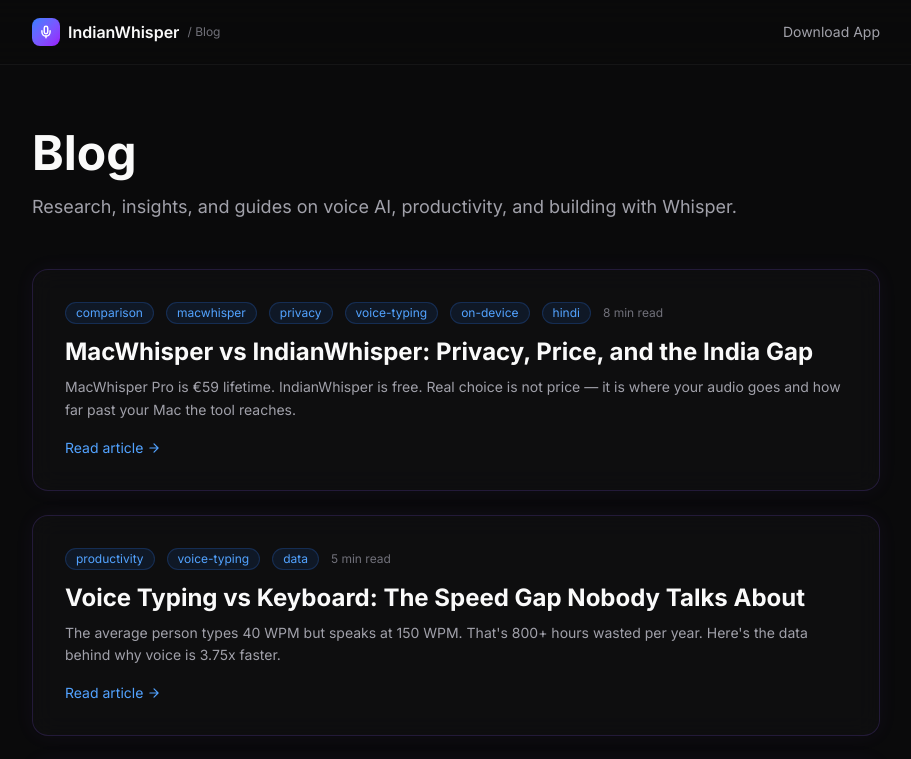
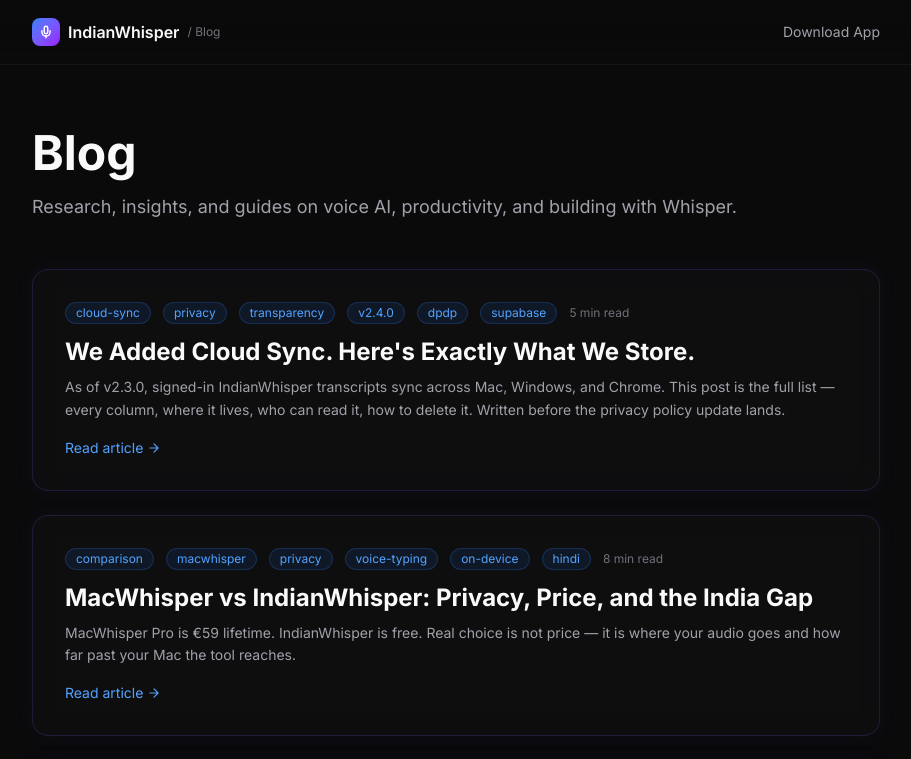
Before and after one commit to aiagentwithdhruv/indian-whisper, a Next.js app: page /blog in a window 1280 px wide. Shown: the top 759 px of the page, without its empty margins (184-1095 px from the left). Built offline with nearby package versions, Linux system fonts and the light colour scheme.

Commit message:
feat(blog): publish "We Added Cloud Sync" transparency post (D-IW-WEB-BLOG-001)

```diff
--- a/app/blog/posts.ts
+++ b/app/blog/posts.ts
@@ -9,6 +9,106 @@
 }
 
 export const posts: BlogPost[] = [
+  {
+    slug: "we-added-cloud-sync",
+    title: "We Added Cloud Sync. Here's Exactly What We Store.",
+    description: "As of v2.3.0, signed-in IndianWhisper transcripts sync across Mac, Windows, and Chrome. This post is the full list — every column, where it lives, who can read it, how to delete it. Written before the privacy policy update lands.",
+    date: "2026-05-12",
+    readTime: "5 min",
+    tags: ["cloud-sync", "privacy", "transparency", "v2.4.0", "dpdp", "supabase"],
+    content: `If you sign in to IndianWhisper as of v2.3.0, every transcription you make is saved to a database we run. This post is the exact list of what is saved, where it lives, who can read it, and how to remove it. Written before the privacy policy update lands this week so nobody has to find this out from fine print.
+
+[IMAGE: Hero — deep-dark BG + neon cyan illustration of three devices (Mac, Windows laptop, Chrome browser) syncing to a cloud labeled "Mumbai." Brand palette only.]
+
+## Why we built cloud sync
+
+The most-requested feature since the Mac app shipped was: "If I dictate something on my MacBook in the morning, why can't I see it on my Windows laptop in the evening?"
+
+The honest answer used to be: every transcript lived only on the device that produced it. Local-first was a privacy choice, but also a sync ceiling. Three apps, three separate libraries.
+
+v2.3.0 lifts that ceiling. Sign in once, and the same transcript library is visible from the Mac app, the Windows app, and the Chrome extension. Search a thing on any device — find it on every device. That is the killer feature, and it does not work without cloud storage.
+
+So we added cloud storage. And we are explaining it on day one.
+
+## Who actually triggers a cloud save
+
+Only signed-in users.
+
+If you do not sign in, the app behaves the same as v1: transcripts live on your device, audio never leaves your machine, our servers know nothing about you. Same promise as the day we shipped.
+
+If you do sign in — for cross-device sync, billing, or future team features — new transcriptions push to the cloud library. Old transcripts that lived locally before v2.3.0 are not retroactively uploaded. Only what you create after sign-in.
+
+There is no separate "send my data to the cloud" toggle. Signing in is the toggle.
+
+## What gets stored — column by column
+
+Here is the actual \`transcripts\` table schema in our Supabase project. Every row is one dictation:
+
+- **\`raw_text\`** — the original Whisper output, full transcript, no truncation
+- **\`cleaned_text\`** — the LLM-polished version (only if you enabled cleanup)
+- **\`language\`** — BCP-47 detected language code (\`hi-IN\`, \`en-IN\`, \`hi-Latn-IN\`, \`gu-IN\`, etc.)
+- **\`model_used\`** — which engine produced the text (\`whisper-tiny\`, \`gemini-2.5-flash\`, etc.)
+- **\`llm_cleanup_model\`** — which LLM you ran cleanup through, or \`null\`
+- **\`duration_seconds\`**, **\`word_count\`**, **\`char_count\`** — basic metadata
+- **\`source\`** — which app captured it (\`mac\`, \`chrome\`, \`windows\`, \`studio-upload\`, \`studio-live\`)
+- **\`kind\`** — type of capture (\`dictation\`, \`meeting\`, \`note\`, \`upload\`)
+- **\`app_context\`** — which app you were dictating into, e.g. \`{"app": "Xcode"}\` on Mac, \`{"host": "gmail.com"}\` in Chrome. Optional and easy to scrub.
+- **\`audio_sha256\`** — a one-way hash of the audio, used so re-syncing the same recording does not create duplicates
+- **\`voice_commands\`** — voice editing commands used in the session, e.g. \`["scratch_that", "delete_word"]\`
+- **\`created_at\`**, **\`updated_at\`** — timestamps
+
+**What is not stored:** the audio file itself. We never see the recording, never save it, never upload it. The \`audio_sha256\` field is a 256-bit fingerprint computed on your device — it lets us detect duplicates without seeing the bytes.
+
+If a column above ever changes — added, renamed, or removed — the migration ships in our open repo before going live in production. Schema is the contract.
+
+## Where the data lives
+
+Supabase, region \`ap-south-1\`. That is the Mumbai data center.
+
+Two reasons. First, latency — typically under 100ms for Indian users, fast enough for search results to feel instant. Second, data residency under the DPDP Act 2023. Personal data of Indian users stays in Indian infrastructure by default. Nothing routes through US data centers for storage or query.
+
+If you are based outside India, your transcripts still live in Mumbai for now. A multi-region option may ship later if demand justifies the operational complexity, but India-first stays the default.
+
+## Who can read your transcripts
+
+Only you.
+
+The database has row-level security on every user-content table. Every query, without exception, is scoped to your user ID by the JWT in your Supabase session. There is no admin escape hatch in the application layer.
+
+Right now, I am the only person with database-admin access, and I have not read a user transcript. When the team grows, access will be logged, auditable, and require a stated reason — and the policy will be public before any new person gets keys.
+
+For sensitive workflows — legal, medical, anything under NDA — the safest move stays the same as v1: do not sign in. Local-only mode is still the default for unauthenticated use, and nothing leaves the device.
+
+## How to delete your data
+
+Email **support@indianwhisper.com** with the subject "Delete my data." We soft-delete on request and hard-delete the row within 7 days. Hard-delete means the row is gone — not flagged, not anonymized, gone. Soft-deleted rows also auto-purge after 30 days even without an explicit request — the row is gone either way.
+
+A user-facing "Delete my data" button in Settings is the next ship. Until then, email is the path.
+
+Per-row delete from inside the app is on the roadmap; for now, full-account delete via the email above is the path.
+
+[IMAGE: In-body — sketched three-panel diagram (Sign-in → Cloud sync flow → Delete flow). Deep-dark BG, neon cyan accents on the active arrows.]
+
+## Why this post exists before the privacy policy update
+
+The privacy policy is being rewritten this week to reflect cloud sync. We could have shipped it quietly and let people stumble on it.
+
+We chose not to. The right move when you change what data you collect is to write a plain-English note to the people who trusted you with the previous version. That is this post.
+
+If anything here surprises you or feels incomplete, reply on LinkedIn or email support directly. Corrections in the next 48 hours go straight into the policy before it ships.
+
+## What is coming next
+
+The schema includes a \`transcript_chunks\` table with \`pgvector\` embeddings — semantic search across your full library. You will be able to ask "find the transcript where I talked about the Nginx config" and get the right paragraph, not just a keyword match. On the roadmap; shipping in a future release.
+
+After that: team workspaces (the \`org_id\` column is already in the schema, nullable, waiting), and native mobile to round out the surface area.
+
+## Try it
+
+Update to v2.3.0 at [indianwhisper.com/download](https://indianwhisper.com/download). Sign in once on any device, then on the others. Same library, everywhere.
+
+If you have questions about anything in this post — what we store, where, why, or how to remove it — reply on LinkedIn or email **support@indianwhisper.com**. The whole point of this post is that the questions are welcome.`,
+  },
   {
     slug: "macwhisper-vs-indianwhisper",
     title: "MacWhisper vs IndianWhisper: Privacy, Price, and the India Gap",
```
